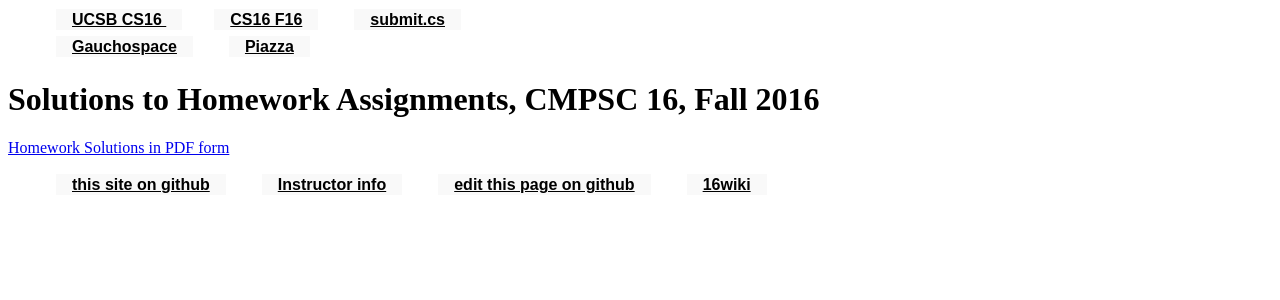
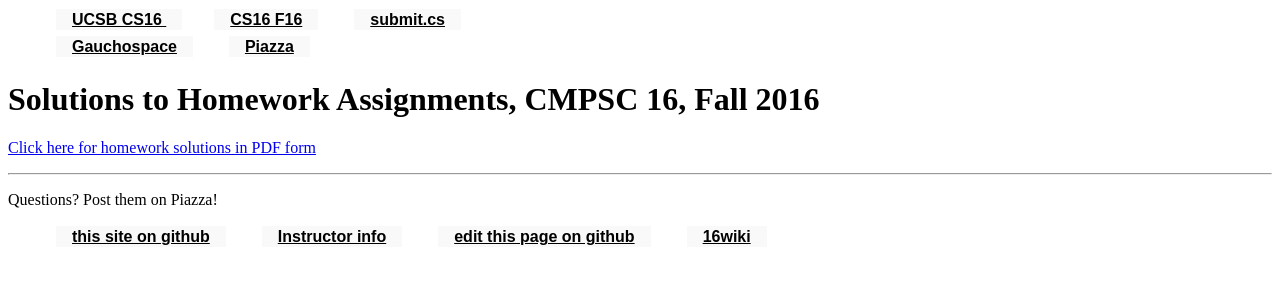
Before and after one commit to ucsb-cs16-s16/https-ucsb-cs16-s17.github.io, a Jekyll site: the page built from _info/hwsolutions.md, in a window 1280 px wide. Shown: the top 300 px of the page. Built offline with Jekyll 4.4.1, drawn with Linux system fonts in a browser that asks for light colours.

Commit message:
Update hwsolutions.md

```diff
--- a/_info/hwsolutions.md
+++ b/_info/hwsolutions.md
@@ -4,4 +4,7 @@ layout: handout
 ready: true
 ---
 
-[Homework Solutions in PDF form](http://cs.ucsb.edu/~zmatni/cs16/hwSolutions/){: target="_blank"}
+[Click here for homework solutions in PDF form](http://cs.ucsb.edu/~zmatni/cs16/hwSolutions/){: target="_blank"}
+
+---------------------
+Questions? Post them on Piazza!
```
